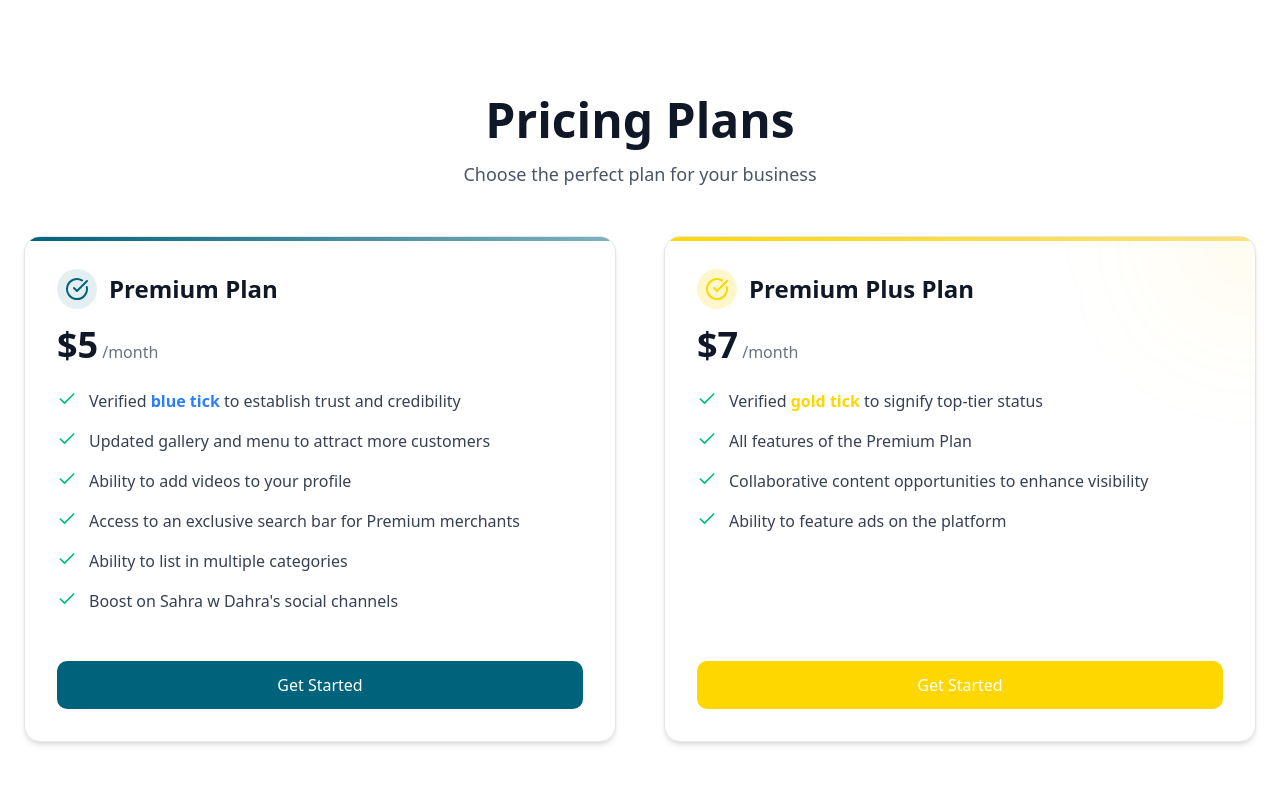
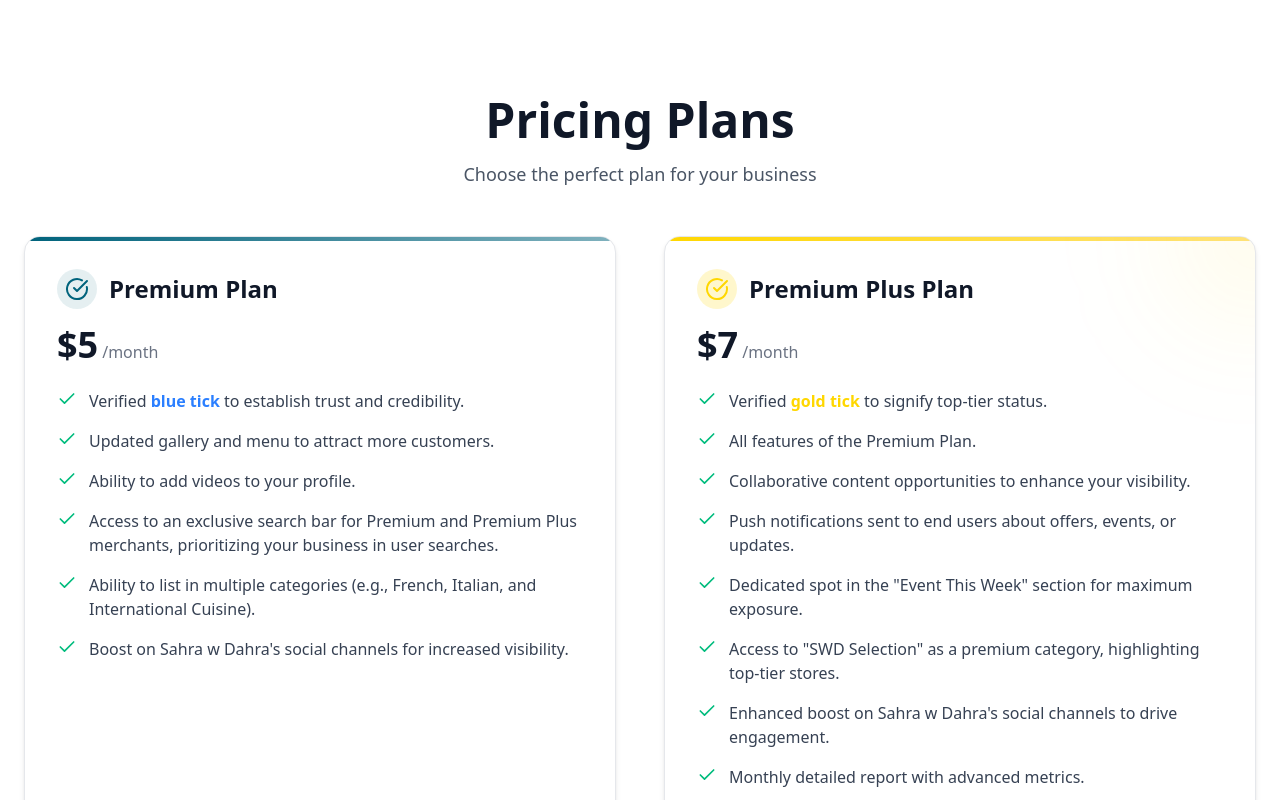
Before and after one commit to jadchahine111/SahraWDahra, a React (Vite) app: page / in a window 1280 px wide. Shown: the top 800 px of the page. Built offline with nearby package versions, Linux system fonts and the light colour scheme.

Commit message:
Changed text on Pricings

```diff
--- a/src/components/ui/components/PricingPlans.jsx
+++ b/src/components/ui/components/PricingPlans.jsx
@@ -88,38 +88,41 @@ export default function PricingPlans() {
                 </div>
                 <p className="text-gray-700">
                   Verified <span className="text-blue-500 font-semibold">blue tick</span> to establish trust and
-                  credibility
+                  credibility.
                 </p>
               </div>
               <div className="flex items-start">
                 <div className="flex-shrink-0 mr-3">
                   <Check className="h-5 w-5 text-emerald-500" />
                 </div>
-                <p className="text-gray-700">Updated gallery and menu to attract more customers</p>
+                <p className="text-gray-700">Updated gallery and menu to attract more customers.</p>
               </div>
               <div className="flex items-start">
                 <div className="flex-shrink-0 mr-3">
                   <Check className="h-5 w-5 text-emerald-500" />
                 </div>
-                <p className="text-gray-700">Ability to add videos to your profile</p>
+                <p className="text-gray-700">Ability to add videos to your profile.</p>
               </div>
               <div className="flex items-start">
                 <div className="flex-shrink-0 mr-3">
                   <Check className="h-5 w-5 text-emerald-500" />
                 </div>
-                <p className="text-gray-700">Access to an exclusive search bar for Premium merchants</p>
+                <p className="text-gray-700">
+                  Access to an exclusive search bar for Premium and Premium Plus merchants, prioritizing your business
+                  in user searches.
+                </p>
               </div>
               <div className="flex items-start">
                 <div className="flex-shrink-0 mr-3">
                   <Check className="h-5 w-5 text-emerald-500" />
                 </div>
-                <p className="text-gray-700">Ability to list in multiple categories</p>
+                <p className="text-gray-700">Ability to list in multiple categories (e.g., French, Italian, and International Cuisine).</p>
               </div>
               <div className="flex items-start">
                 <div className="flex-shrink-0 mr-3">
                   <Check className="h-5 w-5 text-emerald-500" />
                 </div>
-                <p className="text-gray-700">Boost on Sahra w Dahra's social channels</p>
+                <p className="text-gray-700">Boost on Sahra w Dahra's social channels for increased visibility.</p>
               </div>
             </motion.div>
             <motion.div whileHover={{ scale: 1.03 }} whileTap={{ scale: 0.98 }} className="mt-8 pt-4">
@@ -157,26 +160,50 @@ export default function PricingPlans() {
                   <Check className="h-5 w-5 text-emerald-500" />
                 </div>
                 <p className="text-gray-700">
-                  Verified <span className="text-[#ffd700] font-semibold">gold tick</span> to signify top-tier status
+                  Verified <span className="text-[#ffd700] font-semibold">gold tick</span> to signify top-tier status.
                 </p>
               </div>
               <div className="flex items-start">
                 <div className="flex-shrink-0 mr-3">
                   <Check className="h-5 w-5 text-emerald-500" />
                 </div>
-                <p className="text-gray-700">All features of the Premium Plan</p>
+                <p className="text-gray-700">All features of the Premium Plan.</p>
               </div>
               <div className="flex items-start">
                 <div className="flex-shrink-0 mr-3">
                   <Check className="h-5 w-5 text-emerald-500" />
                 </div>
-                <p className="text-gray-700">Collaborative content opportunities to enhance visibility</p>
+                <p className="text-gray-700">Collaborative content opportunities to enhance your visibility.</p>
               </div>
               <div className="flex items-start">
                 <div className="flex-shrink-0 mr-3">
                   <Check className="h-5 w-5 text-emerald-500" />
                 </div>
-                <p className="text-gray-700">Ability to feature ads on the platform</p>
+                <p className="text-gray-700">Push notifications sent to end users about offers, events, or updates.</p>
+              </div>
+              <div className="flex items-start">
+                <div className="flex-shrink-0 mr-3">
+                  <Check className="h-5 w-5 text-emerald-500" />
+                </div>
+                <p className="text-gray-700">Dedicated spot in the "Event This Week" section for maximum exposure.</p>
+              </div>
+              <div className="flex items-start">
+                <div className="flex-shrink-0 mr-3">
+                  <Check className="h-5 w-5 text-emerald-500" />
+                </div>
+                <p className="text-gray-700">Access to "SWD Selection" as a premium category, highlighting top-tier stores.</p>
+              </div>
+              <div className="flex items-start">
+                <div className="flex-shrink-0 mr-3">
+                  <Check className="h-5 w-5 text-emerald-500" />
+                </div>
+                <p className="text-gray-700">Enhanced boost on Sahra w Dahra's social channels to drive engagement.</p>
+              </div>
+              <div className="flex items-start">
+                <div className="flex-shrink-0 mr-3">
+                  <Check className="h-5 w-5 text-emerald-500" />
+                </div>
+                <p className="text-gray-700">Monthly detailed report with advanced metrics.</p>
               </div>
             </motion.div>
             <motion.div whileHover={{ scale: 1.03 }} whileTap={{ scale: 0.98 }} className="mt-8 pt-4">
```
